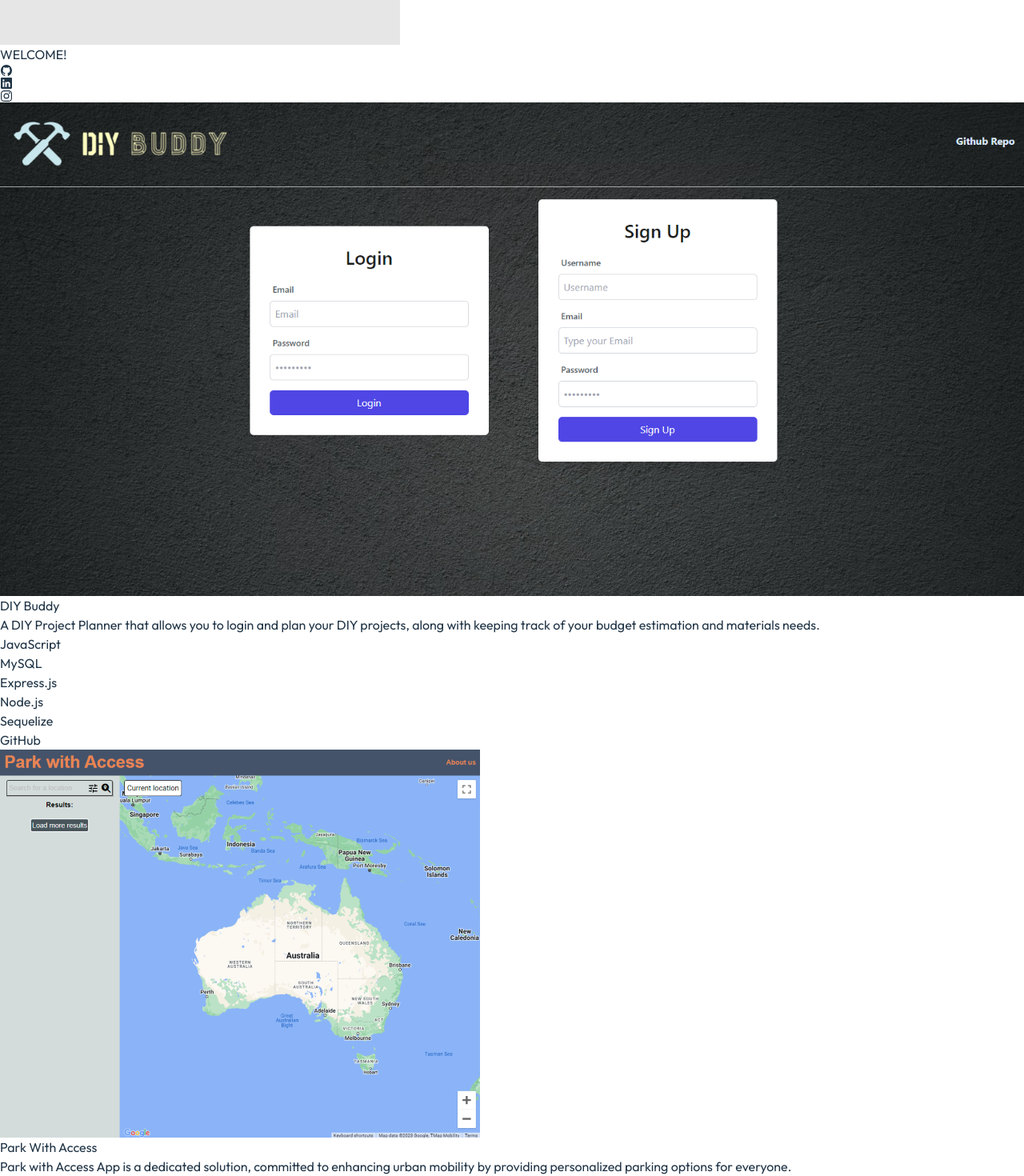
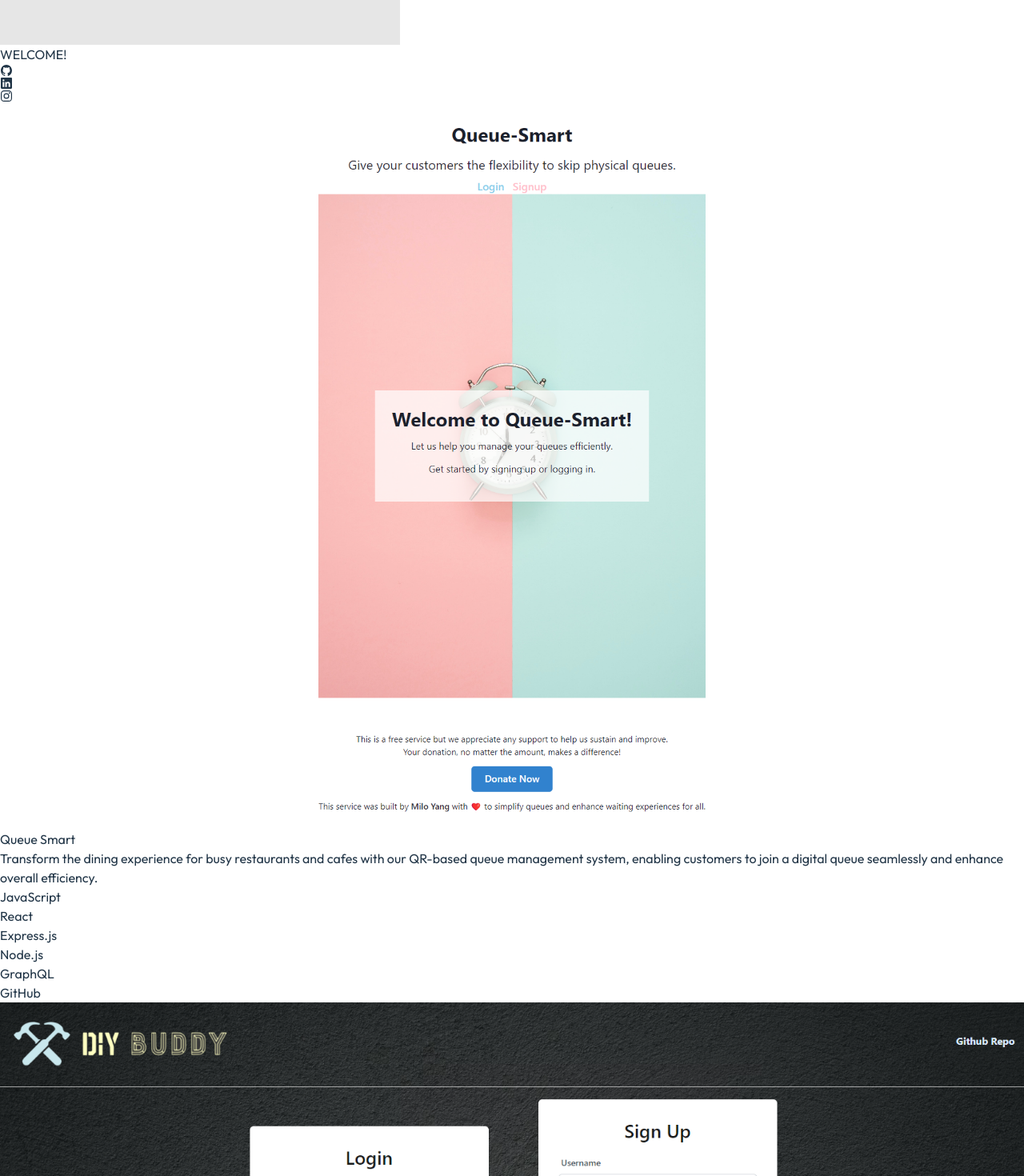
Before and after one commit to miloyang/MY, a React (Vite) app: page /Projects in a window 1280 px wide. Shown: the part 1040-2510 px from the top of the page at 80% size. Built offline with nearby package versions, Linux system fonts and the light colour scheme.

Commit message:
Updated Projects.jsx

```diff
--- a/src/components/Projects.jsx
+++ b/src/components/Projects.jsx
@@ -50,6 +50,16 @@ function ProjectCard({
 // Projects component
 function Projects() {
   const projectsData = [
+    {
+      imgSrc: "Queue-Smart.png",
+      altText: "Queue Smart Project",
+      title: "Queue Smart",
+      description:
+        "Transform the dining experience for busy restaurants and cafes with our QR-based queue management system, enabling customers to join a digital queue seamlessly and enhance overall efficiency.",
+      tags: ["JavaScript", "React", "Express.js", "Node.js", "GraphQL"],
+      projectLink: "https://queue-smart.onrender.com",
+      githubLink: "https://github.com/miloyang/Queue-Smart",
+    },
     {
       imgSrc: "DIY-Buddy.png",
       altText: "DIY Buddy Project",
```
